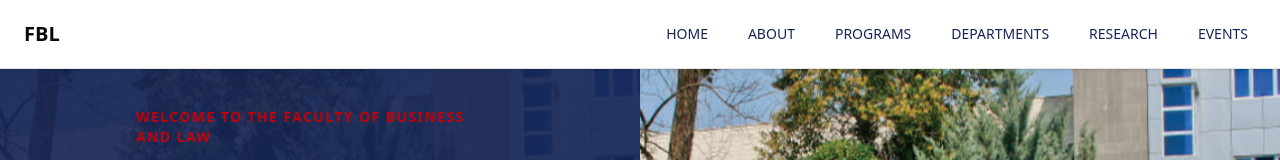
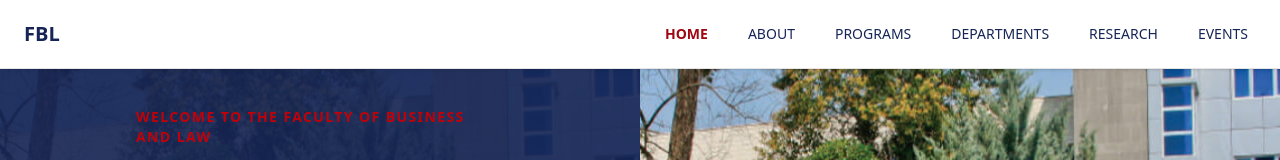
Before and after one commit to ecerri22/fbl-website, a Next.js app: page / in a window 1280 px wide. Shown: the top 160 px of the page. Built offline with nearby package versions, Linux system fonts and the light colour scheme.

Commit message:
active tab with color

```diff
--- a/src/app/layout.tsx
+++ b/src/app/layout.tsx
@@ -1,14 +1,6 @@
 import "./globals.css";
 import { ReactNode } from "react";
-import Link from "next/link";
-import {
-  NavigationMenu,
-  NavigationMenuItem,
-  NavigationMenuLink,
-  NavigationMenuList,
-  NavigationMenuTrigger,
-  NavigationMenuContent,
-} from "@/components/ui/navigation-menu";
+import Navbar from "@/components/Navbar";
 
 export default function RootLayout({ children }: { children: ReactNode }) {
   return (
@@ -16,42 +8,8 @@ export default function RootLayout({ children }: { children: ReactNode }) {
       <body>
         <header className="sticky top-0 z-50 bg-white shadow-sm border-b">
           <nav className="flex justify-between items-center px-6 py-4 max-w-7xl mx-auto">
-            <h1 className="text-xl font-bold">FBL</h1>
-            <NavigationMenu>
-              <NavigationMenuList className="gap-6">
-                <NavigationMenuItem>
-                  <NavigationMenuLink asChild>
-                    <Link href="/">Home</Link>
-                  </NavigationMenuLink>
-                </NavigationMenuItem>
-
-                <NavigationMenuItem>
-                  <NavigationMenuLink asChild>
-                    <Link href="/about">About</Link>
-                  </NavigationMenuLink>
-                </NavigationMenuItem>
-                <NavigationMenuItem>
-                  <NavigationMenuLink asChild>
-                    <Link href="/study-programs">Programs</Link>
-                  </NavigationMenuLink>
-                </NavigationMenuItem>
-                <NavigationMenuItem>
-                  <NavigationMenuLink asChild>
-                    <Link href="/departments">Departments</Link>
-                  </NavigationMenuLink>
-                </NavigationMenuItem>
-                <NavigationMenuItem>
-                  <NavigationMenuLink asChild>
-                    <Link href="/research">Research</Link>
-                  </NavigationMenuLink>
-                </NavigationMenuItem>
-                <NavigationMenuItem>
-                  <NavigationMenuLink asChild>
-                    <Link href="/events">Events</Link>
-                  </NavigationMenuLink>
-                </NavigationMenuItem>
-              </NavigationMenuList>
-            </NavigationMenu>
+            <h1 className="text-xl font-bold text-blue-950">FBL</h1>
+            <Navbar />
           </nav>
         </header>
 
--- /dev/null
+++ b/src/components/Navbar.tsx
@@ -0,0 +1,56 @@
+"use client";
+
+import Link from "next/link";
+import { usePathname } from "next/navigation";
+import {
+  NavigationMenu,
+  NavigationMenuItem,
+  NavigationMenuLink,
+  NavigationMenuList,
+} from "@/components/ui/navigation-menu";
+
+export default function Navbar() {
+  const pathname = usePathname();
+
+  const isActive = (path: string) =>
+    pathname === path
+      ? "text-red-800 font-semibold"
+      : "text-blue-950 hover:text-blue-800";
+
+  return (
+    <NavigationMenu>
+      <NavigationMenuList className="gap-6">
+        <NavigationMenuItem>
+          <NavigationMenuLink asChild className={isActive("/")}>
+            <Link href="/">Home</Link>
+          </NavigationMenuLink>
+        </NavigationMenuItem>
+        <NavigationMenuItem>
+          <NavigationMenuLink asChild className={isActive("/about")}>
+            <Link href="/about">About</Link>
+          </NavigationMenuLink>
+        </NavigationMenuItem>
+        <NavigationMenuItem>
+          <NavigationMenuLink asChild className={isActive("/study-programs")}>
+            <Link href="/study-programs">Programs</Link>
+          </NavigationMenuLink>
+        </NavigationMenuItem>
+        <NavigationMenuItem>
+          <NavigationMenuLink asChild className={isActive("/departments")}>
+            <Link href="/departments">Departments</Link>
+          </NavigationMenuLink>
+        </NavigationMenuItem>
+        <NavigationMenuItem>
+          <NavigationMenuLink asChild className={isActive("/research")}>
+            <Link href="/research">Research</Link>
+          </NavigationMenuLink>
+        </NavigationMenuItem>
+        <NavigationMenuItem>
+          <NavigationMenuLink asChild className={isActive("/events")}>
+            <Link href="/events">Events</Link>
+          </NavigationMenuLink>
+        </NavigationMenuItem>
+      </NavigationMenuList>
+    </NavigationMenu>
+  );
+}
```
